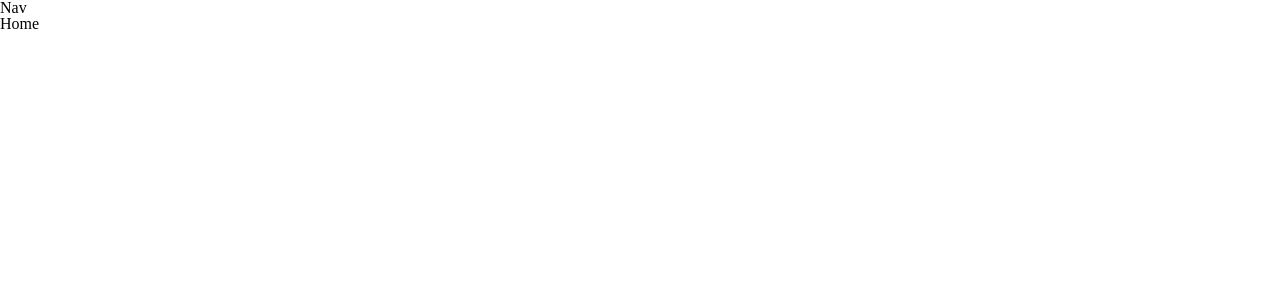
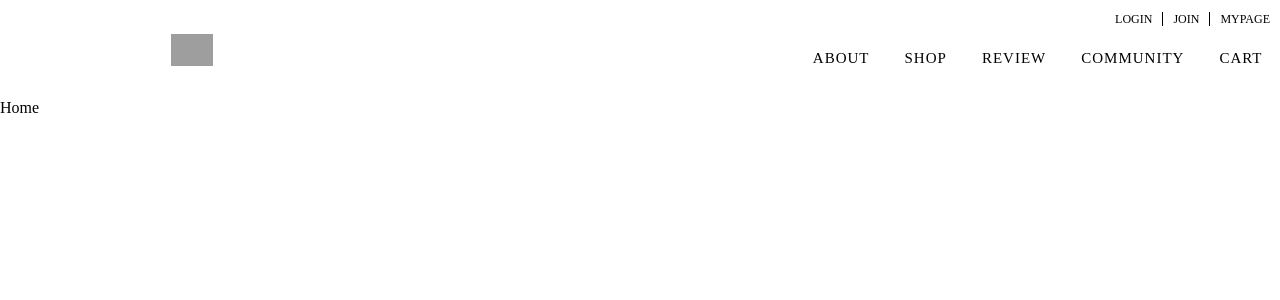
Before and after one commit to eunbae0/clone_marmard, a React (Create React App) app: page / in a window 1280 px wide. Before the commit this address had no page. Shown: the top 300 px of the page. Built offline with nearby package versions, Linux system fonts and the light colour scheme; grey boxes are pictures that could not be loaded.

Commit message:
navigation 기능 구현

```diff
--- a/src/components/Navigation.jsx
+++ b/src/components/Navigation.jsx
@@ -1,9 +1,190 @@
+import { useState, useEffect } from 'react';
+import styled from 'styled-components';
+import { Link } from 'react-router-dom'
+
+const Nav = styled.nav`
+  position: ${props => props.isScrolled ? "fixed" : "relative"};
+  background: ${props => props.isScrolled ? "rgba(255, 255, 255, .7)" : "#fff"};
+  width: 100%;
+  top: 0;
+  left: 0;
+  display: flex;
+  height: 100px;
+  z-index: 99;
+`
+const NavLeft = styled.div`
+  flex: 3;
+  display: flex;
+  align-items: center;
+  justify-content: center;
+`
+const NavLogoImg = styled.img`
+  max-height: 32px;
+`
+const NavRight = styled.div`
+  flex: 7;
+  `
+const LoginBox = styled.ul`
+  margin-top: 10px;
+  display: flex;
+  justify-content: end;
+`
+const LoginBoxLi = styled.li`
+
+`
+const LoginBoxLink = styled(Link)`
+  font-size: 12px;
+  line-height: 12px;
+  margin: 7px 0;
+  padding: 0 10px;
+  color: #000;
+  text-decoration: none;
+  border-right: ${props => props.prop === 'myshop' ? null : ' 1px solid #000'};
+  `
+const DropDownNav = styled.ul`
+  display: flex;
+  justify-content: end;
+  z-index: 999;
+  `
+const DropDownNavLi = styled.li`
+  position:relative;
+  padding: 0 17.5px;
+  &:hover:before {
+    display: ${props => props.noDetail ? "none": null};
+    content: '';
+    position: absolute;
+    height: 10px;
+    width: 10px;
+    bottom: 0;
+    left:50%;
+    transform: translateX(-50%);
+    background-color: #000;
+  }
+  `
+const DropDownNavLink = styled(Link)`
+  line-height: 65px;
+  font-size:15px;
+  letter-spacing:1px;
+  font-weight: 500;
+  color: #000;
+  text-decoration: none;
+  height: 100%;
+  display: block;
+  &:hover {
+    color:#81d8d0
+  }
+`
+const DropDownDetailNav = styled.ul`
+  display: none;
+  ${DropDownNavLi}:hover & {
+    display: flex
+  }
+  justify-content: center;
+  background: #000;
+  position: fixed;
+  left: 0;
+  padding: 10px 0;
+  z-index: 999;
+  width: 100%;
+`
+const DropDownDetailNavLink = styled(Link)`
+  color: #fff;
+  text-decoration: none;
+`
 
 
 export default function Navigation() {
+  const [isScrolled, setIsScrolled] = useState(false)
+  const [scrollTop, setScrollTop] = useState(0);
+  useEffect(() => {
+    window.addEventListener('scroll', handleScroll);
+  }, [scrollTop])
+  const handleScroll = () => {
+    setScrollTop(document.documentElement.scrollTop)
+    console.log(scrollTop)
+    if (scrollTop > 2) {
+      setIsScrolled(true)
+    } else {setIsScrolled(false)}
+  }
   return (
-    <div>
-      Nav
-    </div>
+    <Nav isScrolled={isScrolled}>
+      <NavLeft>
+        <NavLogoImg src="http://marmard.com/web/upload/category/logo/cc8aba9f8c6711a2a333b488c31baa62_fU8xIyOVod_3_top.jpg" alt=""/>
+      </NavLeft>
+      <NavRight>
+        <LoginBox>
+          <LoginBoxLi>
+            <LoginBoxLink to="member/login">LOGIN</LoginBoxLink>
+          </LoginBoxLi>
+          <LoginBoxLi>
+            <LoginBoxLink to="member/join">JOIN</LoginBoxLink>
+          </LoginBoxLi>
+          <LoginBoxLi>
+            <LoginBoxLink to="member/myshop" prop="myshop">MYPAGE</LoginBoxLink>
+          </LoginBoxLi>
+        </LoginBox>
+        <div>
+          <DropDownNav>
+            <DropDownNavLi>
+              <DropDownNavLink to="shopinfo/brandstory">ABOUT</DropDownNavLink>
+              <DropDownDetailNav>
+                <DropDownNavLi>
+                  <DropDownDetailNavLink to="shopinfo/brandstory">BRANDSTORY</DropDownDetailNavLink>
+                </DropDownNavLi>
+                <DropDownNavLi>
+                  <DropDownDetailNavLink to="shopinfo/contact">CONTACT US</DropDownDetailNavLink>
+                </DropDownNavLi>
+              </DropDownDetailNav>
+            </DropDownNavLi>
+            <DropDownNavLi>
+              <DropDownNavLink to="shopinfo/brandstory">SHOP</DropDownNavLink>
+              <DropDownDetailNav>
+                <DropDownNavLi>
+                  <DropDownDetailNavLink to="product/bodywash">BODYWASH</DropDownDetailNavLink>
+                </DropDownNavLi>
+                <DropDownNavLi>
+                  <DropDownDetailNavLink to="product/bodylotion">BODYLOTION</DropDownDetailNavLink>
+                </DropDownNavLi>
+                <DropDownNavLi>
+                  <DropDownDetailNavLink to="product/bodyspray">BODYSPRAY</DropDownDetailNavLink>
+                </DropDownNavLi>
+                <DropDownNavLi>
+                  <DropDownDetailNavLink to="product/handcream">HANDCREAM</DropDownDetailNavLink>
+                </DropDownNavLi>
+                <DropDownNavLi>
+                  <DropDownDetailNavLink to="product/handwash">HANDWASH</DropDownDetailNavLink>
+                </DropDownNavLi>
+                <DropDownNavLi>
+                  <DropDownDetailNavLink to="product/set">SET</DropDownDetailNavLink>
+                </DropDownNavLi>
+              </DropDownDetailNav>
+            </DropDownNavLi>
+            <DropDownNavLi noDetail={true}>
+              <DropDownNavLink to="board/review">REVIEW</DropDownNavLink>
+            </DropDownNavLi>
+            <DropDownNavLi>
+              <DropDownNavLink to="board/notice">COMMUNITY</DropDownNavLink>
+              <DropDownDetailNav>
+                <DropDownNavLi>
+                  <DropDownDetailNavLink to="board/notice">NOTICE</DropDownDetailNavLink>
+                </DropDownNavLi>
+                <DropDownNavLi>
+                  <DropDownDetailNavLink to="board/notice">Q&A</DropDownDetailNavLink>
+                </DropDownNavLi>
+                <DropDownNavLi>
+                  <DropDownDetailNavLink to="board/review">REVIEW</DropDownDetailNavLink>
+                </DropDownNavLi>
+                {/* <DropDownNavLi>
+                  <DropDownDetailNavLink to="board/media">MEDIA</DropDownDetailNavLink>
+                </DropDownNavLi> */}
+              </DropDownDetailNav>
+            </DropDownNavLi>
+            <DropDownNavLi noDetail={true}>
+              <DropDownNavLink to="board/notice" spec="cart">CART</DropDownNavLink>
+            </DropDownNavLi>
+          </DropDownNav>
+        </div>
+      </NavRight>
+    </Nav>
   )
 }
```
